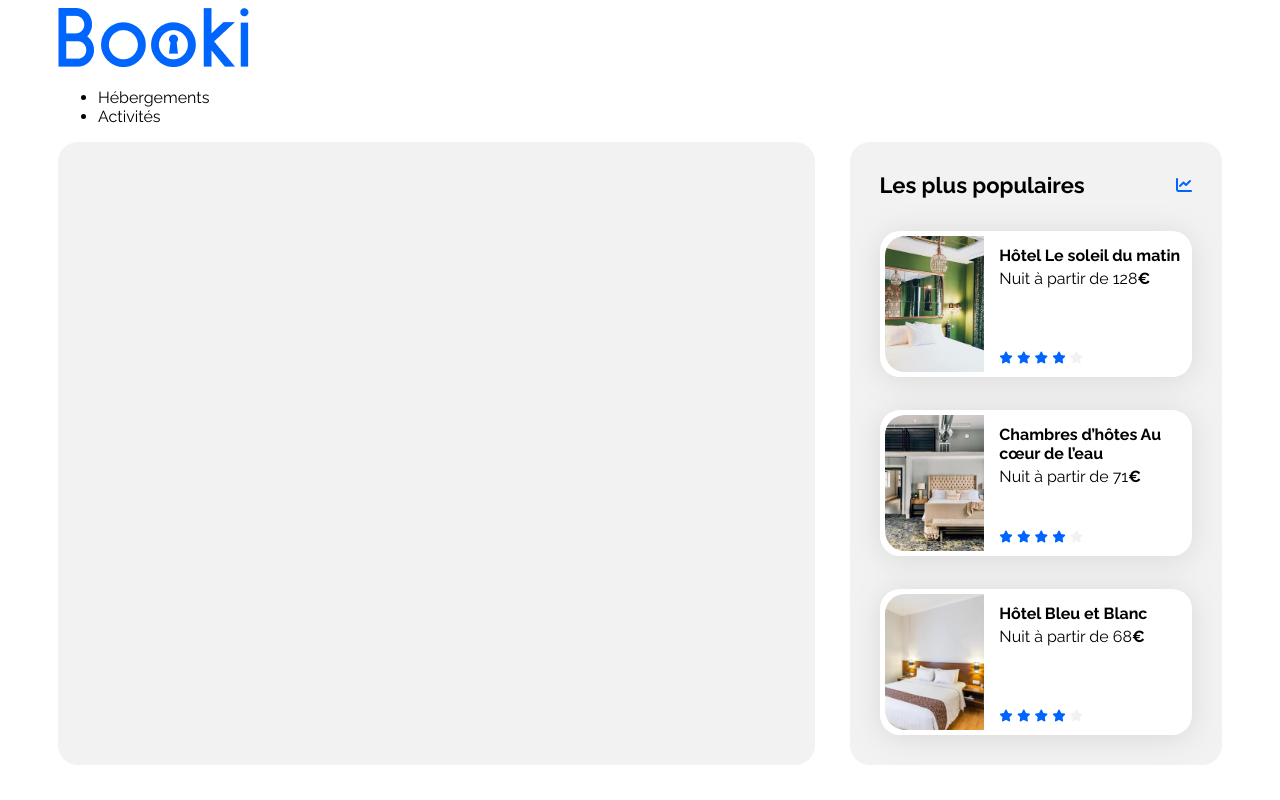
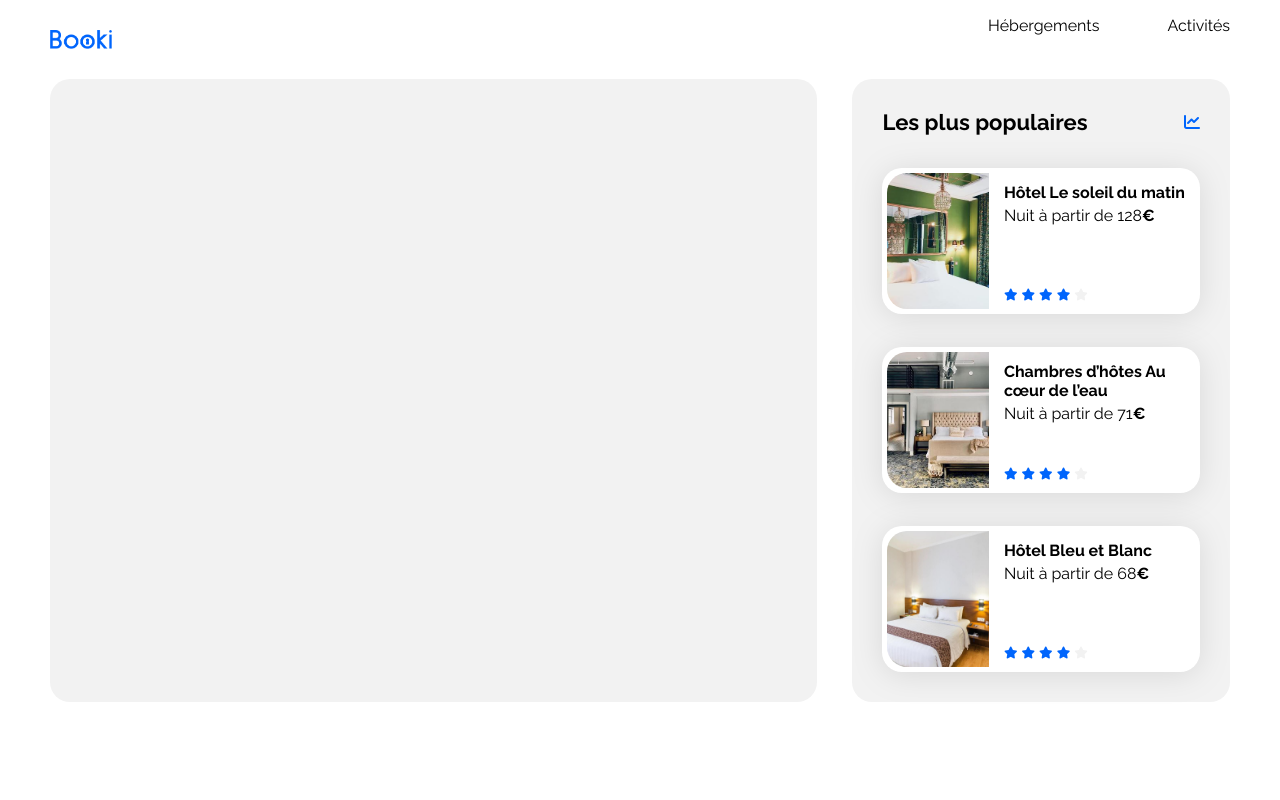
Before and after one commit to Mathieu-Poclet/OpenClassroomsProjet2, a plain HTML site: page index.html in a window 1280 px wide. Drawn offline with Linux system fonts and the light colour scheme.

Commit message:
Intégration complète de la partie Header

```diff
--- a/css/style.css
+++ b/css/style.css
@@ -1,6 +1,8 @@
 /****** General ***********/
 * {
     font-family: 'Raleway', sans-serif;
+    margin: 0;
+    padding: 0;
 }
 
 :root {
@@ -16,6 +18,7 @@
 body {
     display: flex;
     justify-content: center;
+    font-size: 16px;
 }
 
 .main-container {
@@ -30,10 +33,40 @@ a {
     text-decoration: none;
 }
 
+ul {
+    list-style-type: none;
+}
+
 .section-title {
-    margin: 0;
     font-size: 22px;
 }
+
+/*************header*************/
+
+header {
+    display: flex;
+    justify-content: space-between;
+}
+
+.logo-image {
+    width: 61.9px;
+    height: 19px;
+    padding: 30px 0 30px 0;
+}
+
+.menu-header ul {
+    display: flex;
+    padding-top: 16px;
+    gap: 68px;
+}
+
+.menu-header a:hover {
+    color: var(--main-color);
+    border-top: solid 2px;
+    padding-top: 14px;
+}
+
+/****************fin header*****************/
 
 .card {
     background-color: white;
```
